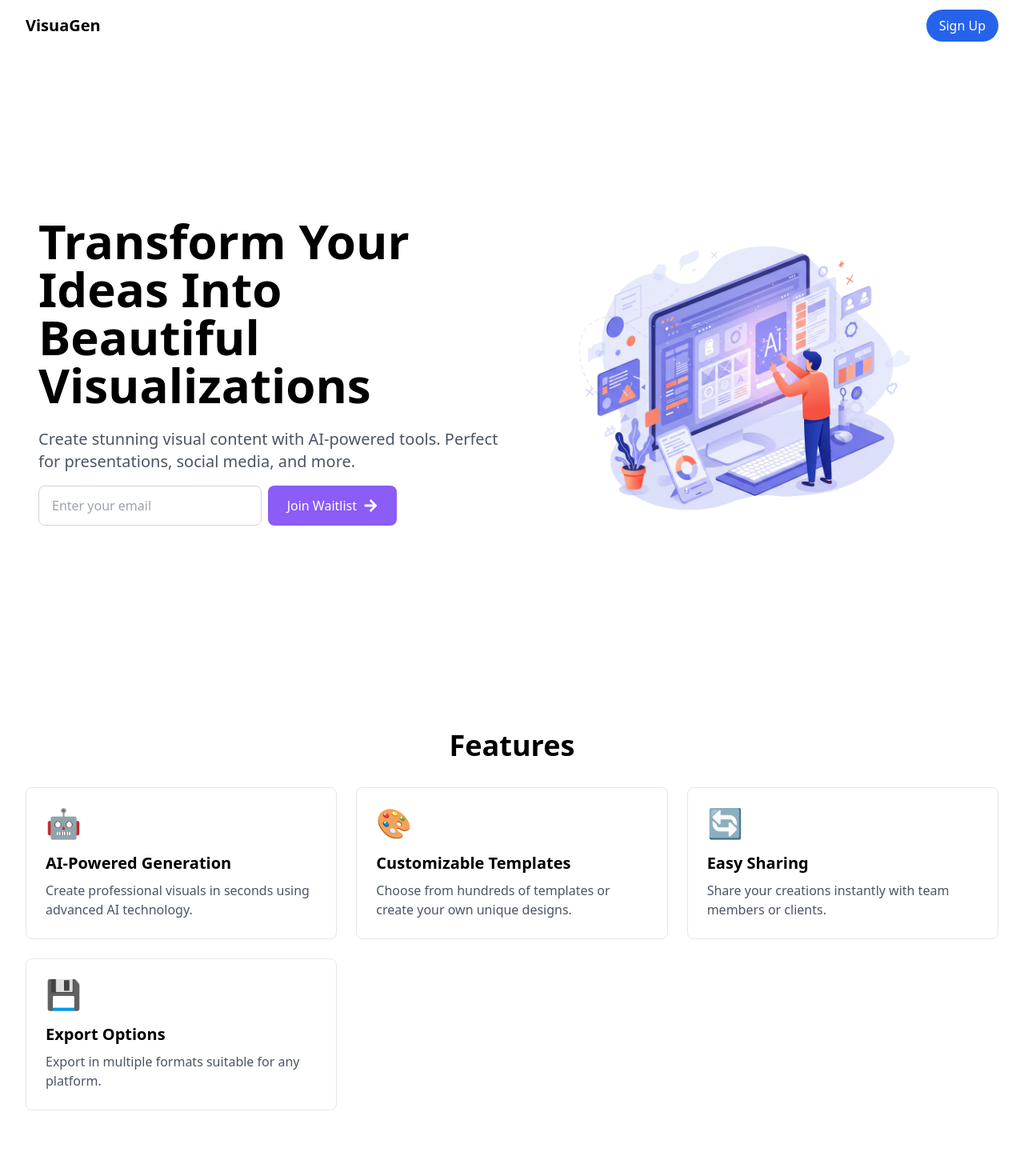
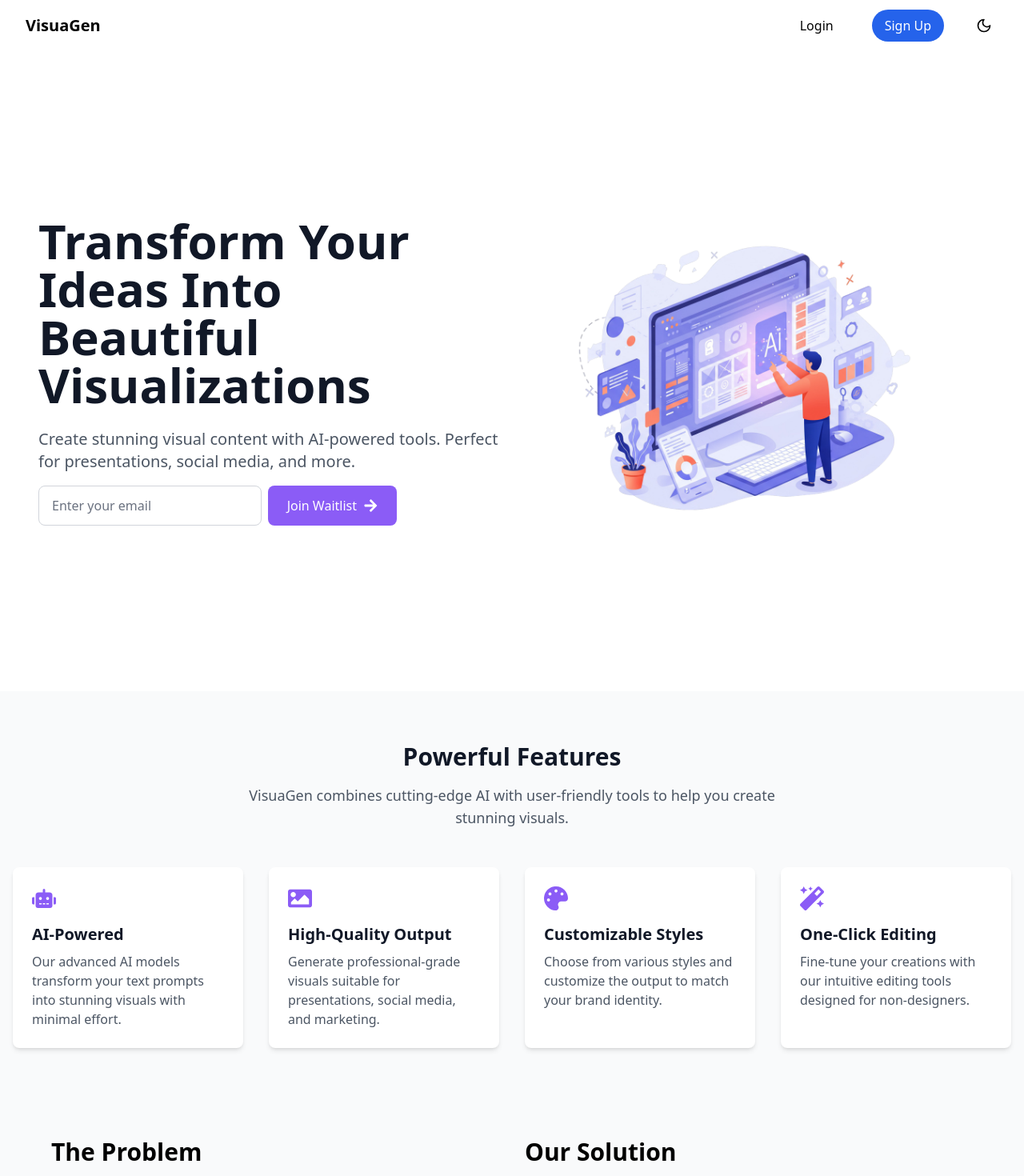
Before and after one commit to rangelkoli/VisuaGen, a Next.js app: page / in a window 1280 px wide. Shown: the top 1470 px of the page at 80% size. Built offline with nearby package versions, Linux system fonts and the light colour scheme; no server answers.

Commit message:
feat: implement theme toggle functionality and enhance UI with theme selection options; update styles for improved accessibility

```diff
--- a/app/layout.tsx
+++ b/app/layout.tsx
@@ -4,6 +4,7 @@ import "./globals.css";
 import Navbar from "@/components/Navbar";
 import { AuthProvider } from "@/contexts/AuthContext";
 import { Toaster } from "react-hot-toast";
+import { ThemeProvider } from "@/components/ThemeProvider";
 
 const geistSans = Geist({
   variable: "--font-geist-sans",
@@ -36,9 +37,11 @@ export default function RootLayout({
         className={`${geistSans.variable} ${geistMono.variable} antialiased`}
       >
         <AuthProvider>
-          <Navbar />
-          <main>{children}</main>
-          <Toaster position='top-right' />
+          <ThemeProvider>
+            <Navbar />
+            <main>{children}</main>
+            <Toaster position='top-right' />
+          </ThemeProvider>
         </AuthProvider>
       </body>
     </html>
--- a/app/page.tsx
+++ b/app/page.tsx
@@ -6,7 +6,7 @@ import Footer from "@/components/Footer";
 
 export default function Home() {
   return (
-    <div className='min-h-screen'>
+    <div className='min-h-screen max-w-screen bg-gray-50 dark:bg-gray-900'>
       <HeroSection />
       <FeaturesSection />
       <ProblemSolution />
--- a/components/FeaturesSection.tsx
+++ b/components/FeaturesSection.tsx
@@ -1,53 +1,76 @@
+"use client";
+
 import { motion } from "framer-motion";
+import { FaRobot, FaImage, FaPalette, FaMagic } from "react-icons/fa";
 
 const features = [
   {
-    title: "AI-Powered Generation",
+    icon: <FaRobot className='text-3xl text-violet-500' />,
+    title: "AI-Powered",
     description:
-      "Create professional visuals in seconds using advanced AI technology.",
-    icon: "🤖",
+      "Our advanced AI models transform your text prompts into stunning visuals with minimal effort.",
   },
   {
-    title: "Customizable Templates",
+    icon: <FaImage className='text-3xl text-violet-500' />,
+    title: "High-Quality Output",
     description:
-      "Choose from hundreds of templates or create your own unique designs.",
-    icon: "🎨",
+      "Generate professional-grade visuals suitable for presentations, social media, and marketing.",
   },
   {
-    title: "Easy Sharing",
-    description: "Share your creations instantly with team members or clients.",
-    icon: "🔄",
+    icon: <FaPalette className='text-3xl text-violet-500' />,
+    title: "Customizable Styles",
+    description:
+      "Choose from various styles and customize the output to match your brand identity.",
   },
   {
-    title: "Export Options",
-    description: "Export in multiple formats suitable for any platform.",
-    icon: "💾",
+    icon: <FaMagic className='text-3xl text-violet-500' />,
+    title: "One-Click Editing",
+    description:
+      "Fine-tune your creations with our intuitive editing tools designed for non-designers.",
   },
 ];
 
 export default function FeaturesSection() {
   return (
-    <div className='py-12 px-4 md:px-8'>
-      <h2 className='text-3xl md:text-4xl font-bold text-center mb-8'>
-        Features
+    <section className='py-16 bg-gray-50 dark:bg-gray-800 transition-colors duration-300'>
+      <div className='container mx-auto px-4'>
+        <motion.div
+          initial={{ opacity: 0, y: 20 }}
+          whileInView={{ opacity: 1, y: 0 }}
+          transition={{ duration: 0.5 }}
+          viewport={{ once: true }}
+          className='text-center mb-12'
+        >
+          <h2 className='text-3xl font-bold mb-4 text-gray-900 dark:text-white'>
+            Powerful Features
           </h2>
-      <div className='grid grid-cols-1 md:grid-cols-2 lg:grid-cols-3 gap-6'>
+          <p className='text-lg text-gray-600 dark:text-gray-300 max-w-2xl mx-auto'>
+            VisuaGen combines cutting-edge AI with user-friendly tools to help
+            you create stunning visuals.
+          </p>
+        </motion.div>
+
+        <div className='grid grid-cols-1 md:grid-cols-2 lg:grid-cols-4 gap-8'>
           {features.map((feature, index) => (
             <motion.div
               key={index}
               initial={{ opacity: 0, y: 20 }}
               whileInView={{ opacity: 1, y: 0 }}
               transition={{ duration: 0.5, delay: index * 0.1 }}
-            className='p-6 rounded-lg border border-gray-200 hover:shadow-lg transition-shadow'
+              viewport={{ once: true }}
+              className='bg-white dark:bg-gray-900 p-6 rounded-lg shadow-md hover:shadow-lg transition-shadow duration-300'
             >
-            <div className='text-4xl mb-4'>{feature.icon}</div>
-            <h3 className='text-xl font-semibold mb-2'>{feature.title}</h3>
-            <p className='text-gray-600 dark:text-gray-300'>
+              <div className='mb-4'>{feature.icon}</div>
+              <h3 className='text-xl font-semibold mb-2 text-gray-900 dark:text-white'>
+                {feature.title}
+              </h3>
+              <p className='text-gray-600 dark:text-gray-400'>
                 {feature.description}
               </p>
             </motion.div>
           ))}
         </div>
       </div>
+    </section>
   );
 }
--- a/components/HeroSection.tsx
+++ b/components/HeroSection.tsx
@@ -36,14 +36,14 @@ export default function HeroSection() {
   // If loading, you might want to show a loading state
 
   return (
-    <div className='min-h-screen flex flex-col md:flex-row items-center justify-center px-4 md:px-8 py-8 md:py-16'>
+    <div className='min-h-screen flex flex-col md:flex-row items-center justify-center px-4 md:px-8 py-8 md:py-16 bg-white dark:bg-gray-900 transition-colors duration-300'>
       <motion.div
         initial={{ opacity: 0, x: -20 }}
         animate={{ opacity: 1, x: 0 }}
         transition={{ duration: 0.5 }}
         className='w-full md:w-1/2 space-y-4 text-center md:text-left max-w-xl'
       >
-        <h1 className='text-4xl md:text-6xl font-bold leading-tight mb-6'>
+        <h1 className='text-4xl md:text-6xl font-bold leading-tight mb-6 text-gray-900 dark:text-white'>
           Transform Your Ideas Into Beautiful Visualizations
         </h1>
         <p className='text-xl text-gray-600 dark:text-gray-300 mb-8'>
@@ -73,14 +73,14 @@ export default function HeroSection() {
                 value={email}
                 onChange={(e) => setEmail(e.target.value)}
                 required
-                className='flex-1 px-4 py-3 rounded-lg bg-white dark:bg-gray-800 border border-gray-300 dark:border-gray-700 focus:ring-2 focus:ring-blue-500 focus:border-transparent outline-none transition-all'
+                className='flex-1 px-4 py-3 rounded-lg bg-white dark:bg-gray-800 border border-gray-300 dark:border-gray-700 focus:ring-2 focus:ring-blue-500 focus:border-transparent outline-none transition-all text-gray-900 dark:text-white placeholder-gray-500 dark:placeholder-gray-400'
               />
               <motion.button
                 whileHover={{ scale: 1.02 }}
                 whileTap={{ scale: 0.98 }}
                 type='submit'
                 disabled={isSubmitting}
-                className='group px-6 py-3 bg-violet-500 text-white rounded-lg hover:bg-violet-700 transition-all duration-300 disabled:opacity-50 flex items-center justify-center gap-2'
+                className='group px-6 py-3 bg-violet-500 hover:bg-violet-600 dark:bg-violet-600 dark:hover:bg-violet-700 text-white rounded-lg transition-all duration-300 disabled:opacity-50 flex items-center justify-center gap-2'
               >
                 <span>{isSubmitting ? "Joining..." : "Join Waitlist"}</span>
                 <motion.div
@@ -107,7 +107,7 @@ export default function HeroSection() {
           </Link>
           <Link
             href='/login'
-            className='border border-gray-300 px-8 py-3 rounded-lg hover:bg-gray-50 dark:hover:bg-gray-800 transition-colors'
+            className='border border-gray-300 dark:border-gray-700 px-8 py-3 rounded-lg hover:bg-gray-50 dark:hover:bg-gray-800 transition-colors text-gray-900 dark:text-white'
           >
             Learn More
           </Link>
@@ -123,7 +123,7 @@ export default function HeroSection() {
         <Image
           src={LandingHeroImage}
           alt='AI Visualization'
-          className='rounded-lg  bg-transparent'
+          className='rounded-lg bg-transparent dark:opacity-90'
         />
       </motion.div>
     </div>
--- a/components/Navbar.tsx
+++ b/components/Navbar.tsx
@@ -6,6 +6,7 @@ import { motion } from "framer-motion";
 import { useAuth } from "@/contexts/AuthContext";
 import { supabase } from "@/lib/supabase"; // use supabase from lib
 import { UserCircle } from "lucide-react";
+import ThemeToggle from "./ThemeToggle";
 
 const Navbar = () => {
   const [isScrolled, setIsScrolled] = useState(false);
@@ -22,10 +23,10 @@ const Navbar = () => {
     <motion.nav
       initial={{ y: -100 }}
       animate={{ y: 0 }}
-      className={`sticky top-0 z-50 transition-all duration-300 ${
+      className={`sticky top-0 z-50 transition-all duration-300 bg-white dark:bg-gray-900 ${
         isScrolled
-          ? "bg-white/80 dark:bg-gray-900/80 backdrop-blur-md shadow-md"
-          : "bg-transparent"
+          ? "bg-white/80 dark:bg-gray-900/80 backdrop-blur-md shadow-md dark:shadow-gray-800/30"
+          : ""
       }`}
     >
       <div className='max-w-7xl mx-auto px-4 sm:px-6 lg:px-8'>
@@ -35,8 +36,10 @@ const Navbar = () => {
             <motion.span
               whileHover={{ scale: 1.05 }}
               className={`text-xl font-bold ${
-                isScrolled ? "text-gray-900 dark:text-white" : "text-black"
-              }`}
+                isScrolled
+                  ? "text-gray-900 dark:text-white"
+                  : "text-black dark:text-white"
+              } transition-colors duration-200`}
             >
               VisuaGen
             </motion.span>
@@ -53,7 +56,7 @@ const Navbar = () => {
                   <motion.button
                     whileHover={{ scale: 1.05 }}
                     whileTap={{ scale: 0.95 }}
-                    className='px-4 py-2 rounded-lg bg-blue-600 text-white hover:bg-blue-700 transition-colors'
+                    className='px-4 py-2 rounded-lg bg-blue-600 dark:bg-blue-500 text-white hover:bg-blue-700 dark:hover:bg-blue-600 transition-colors'
                   >
                     Generate
                   </motion.button>
@@ -70,7 +73,7 @@ const Navbar = () => {
                 <motion.button
                   whileHover={{ scale: 1.05 }}
                   whileTap={{ scale: 0.95 }}
-                  className='px-4 py-2 rounded-full bg-red-500 text-white hover:bg-red-600 transition-colors'
+                  className='px-4 py-2 rounded-full bg-red-500 text-white hover:bg-red-600 dark:bg-red-600 dark:hover:bg-red-700 transition-colors'
                   onClick={() => supabase.auth.signOut()}
                 >
                   Sign Out
@@ -85,8 +88,8 @@ const Navbar = () => {
                     className={`px-4 py-2 rounded-full ${
                       isScrolled
                         ? "text-gray-900 dark:text-white hover:bg-gray-100 dark:hover:bg-gray-800"
-                        : "text-white hover:bg-white/10"
-                    }`}
+                        : "text-black dark:text-white hover:bg-gray-100/10 dark:hover:bg-gray-800/20"
+                    } transition-colors duration-200`}
                   >
                     Login
                   </motion.button>
@@ -95,38 +98,48 @@ const Navbar = () => {
                   <motion.button
                     whileHover={{ scale: 1.05 }}
                     whileTap={{ scale: 0.95 }}
-                    className='px-4 py-2 rounded-full bg-blue-600 text-white hover:bg-blue-700 transition-colors'
+                    className='px-4 py-2 rounded-full bg-blue-600 dark:bg-blue-500 text-white hover:bg-blue-700 dark:hover:bg-blue-600 transition-colors'
                   >
                     Sign Up
                   </motion.button>
                 </Link>
               </>
             )}
+            <ThemeToggle />
           </div>
 
           {/* Mobile Menu Button */}
+          <div className='md:hidden flex items-center gap-2'>
+            <ThemeToggle />
             <button
               onClick={() => setIsMobileMenuOpen(!isMobileMenuOpen)}
-            className='md:hidden p-2 rounded-md'
+              className='p-2 rounded-md hover:bg-gray-100 dark:hover:bg-gray-800 transition-colors'
             >
               <div className='space-y-2'>
                 <span
                   className={`block w-6 h-0.5 ${
-                  isScrolled ? "bg-gray-900 dark:bg-white" : "bg-white"
-                }`}
+                    isScrolled
+                      ? "bg-gray-900 dark:bg-white"
+                      : "bg-black dark:bg-white"
+                  } transition-colors duration-200`}
                 />
                 <span
                   className={`block w-6 h-0.5 ${
-                  isScrolled ? "bg-gray-900 dark:bg-white" : "bg-white"
-                }`}
+                    isScrolled
+                      ? "bg-gray-900 dark:bg-white"
+                      : "bg-black dark:bg-white"
+                  } transition-colors duration-200`}
                 />
                 <span
                   className={`block w-6 h-0.5 ${
-                  isScrolled ? "bg-gray-900 dark:bg-white" : "bg-white"
-                }`}
+                    isScrolled
+                      ? "bg-gray-900 dark:bg-white"
+                      : "bg-black dark:bg-white"
+                  } transition-colors duration-200`}
                 />
               </div>
             </button>
+          </div>
         </div>
 
         {/* Mobile Menu */}
@@ -134,12 +147,12 @@ const Navbar = () => {
           <motion.div
             initial={{ opacity: 0, y: -20 }}
             animate={{ opacity: 1, y: 0 }}
-            className='fixed inset-0 z-40 md:hidden bg-white/95 dark:bg-gray-900/95'
+            className='fixed inset-0 z-40 md:hidden bg-white/95 dark:bg-gray-900/95 backdrop-blur-sm'
           >
             <div className='flex justify-end p-4'>
               <button
                 onClick={() => setIsMobileMenuOpen(false)}
-                className='p-2'
+                className='p-2 hover:bg-gray-100 dark:hover:bg-gray-800 rounded-full transition-colors'
               >
                 <svg
                   xmlns='http://www.w3.org/2000/svg'
@@ -188,14 +201,17 @@ const Navbar = () => {
                     href='/profile'
                     onClick={() => setIsMobileMenuOpen(false)}
                   >
+                    <div className='flex items-center gap-2'>
                       <UserCircle className='w-6 h-6 text-gray-600 dark:text-gray-300' />
+                      <span>Profile</span>
+                    </div>
                   </MobileNavLink>
                   <button
                     onClick={() => {
                       supabase.auth.signOut();
                       setIsMobileMenuOpen(false);
                     }}
-                    className='text-left px-4 py-2 text-red-500 hover:bg-red-50 dark:hover:bg-red-900/20 rounded-md'
+                    className='text-left px-4 py-2 text-red-500 dark:text-red-400 hover:bg-red-50 dark:hover:bg-red-900/20 rounded-md transition-colors'
                   >
                     Sign Out
                   </button>
@@ -205,14 +221,14 @@ const Navbar = () => {
                   <Link
                     href='/login'
                     onClick={() => setIsMobileMenuOpen(false)}
-                    className='px-4 py-2 text-gray-900 dark:text-white hover:bg-gray-100 dark:hover:bg-gray-800 rounded-md'
+                    className='px-4 py-2 text-gray-900 dark:text-white hover:bg-gray-100 dark:hover:bg-gray-800 rounded-md transition-colors'
                   >
                     Login
                   </Link>
                   <Link
                     href='/signup'
                     onClick={() => setIsMobileMenuOpen(false)}
-                    className='px-4 py-2 bg-blue-600 text-white hover:bg-blue-700 rounded-md'
+                    className='px-4 py-2 bg-blue-600 dark:bg-blue-500 text-white hover:bg-blue-700 dark:hover:bg-blue-600 rounded-md transition-colors'
                   >
                     Sign Up
                   </Link>
@@ -239,8 +255,10 @@ const NavLink = ({
     <motion.span
       whileHover={{ scale: 1.05 }}
       className={`cursor-pointer ${
-        isScrolled ? "text-gray-900 dark:text-white" : "text-white"
-      } hover:text-blue-500 transition-colors`}
+        isScrolled
+          ? "text-gray-900 dark:text-white"
+          : "text-black dark:text-white"
+      } hover:text-blue-500 dark:hover:text-blue-400 transition-colors duration-200`}
     >
       {children}
     </motion.span>
@@ -259,7 +277,7 @@ const MobileNavLink = ({
   <Link
     href={href}
     onClick={onClick}
-    className='px-4 py-2 text-gray-900 dark:text-white hover:bg-gray-100 dark:hover:bg-gray-800 rounded-md'
+    className='px-4 py-2 text-gray-900 dark:text-white hover:bg-gray-100 dark:hover:bg-gray-800 rounded-md transition-colors w-full text-center'
   >
     {children}
   </Link>
--- /dev/null
+++ b/components/ThemeProvider.tsx
@@ -0,0 +1,44 @@
+"use client";
+import { createContext, useContext, useEffect, useState } from "react";
+
+type Theme = "light" | "dark";
+
+type ThemeContextType = {
+  theme: Theme;
+  toggleTheme: () => void;
+};
+
+const ThemeContext = createContext<ThemeContextType | undefined>(undefined);
+
+export function ThemeProvider({ children }: { children: React.ReactNode }) {
+  const [theme, setTheme] = useState<Theme>("light");
+
+  useEffect(() => {
+    const savedTheme = localStorage.getItem("theme") as Theme;
+    if (savedTheme) {
+      setTheme(savedTheme);
+      document.documentElement.classList.toggle("dark", savedTheme === "dark");
+    }
+  }, []);
+
+  const toggleTheme = () => {
+    const newTheme = theme === "light" ? "dark" : "light";
+    setTheme(newTheme);
+    localStorage.setItem("theme", newTheme);
+    document.documentElement.classList.toggle("dark");
+  };
+
+  return (
+    <ThemeContext.Provider value={{ theme, toggleTheme }}>
+      {children}
+    </ThemeContext.Provider>
+  );
+}
+
+export function useTheme() {
+  const context = useContext(ThemeContext);
+  if (context === undefined) {
+    throw new Error("useTheme must be used within a ThemeProvider");
+  }
+  return context;
+}
--- /dev/null
+++ b/components/ThemeToggle.tsx
@@ -0,0 +1,21 @@
+"use client";
+import { useTheme } from "./ThemeProvider";
+import { Moon, Sun } from "lucide-react";
+
+export default function ThemeToggle() {
+  const { theme, toggleTheme } = useTheme();
+
+  return (
+    <button
+      onClick={toggleTheme}
+      className='p-2 rounded-lg hover:bg-gray-200 dark:hover:bg-gray-700'
+      aria-label='Toggle theme'
+    >
+      {theme === "light" ? (
+        <Moon className='w-5 h-5' />
+      ) : (
+        <Sun className='w-5 h-5 text-white' />
+      )}
+    </button>
+  );
+}
```
Also changed, not shown: app/generate/page.tsx (+58 -0 lines), public/LandingHeroImage.png. Lines whose indentation alone changed are shown as unchanged.
